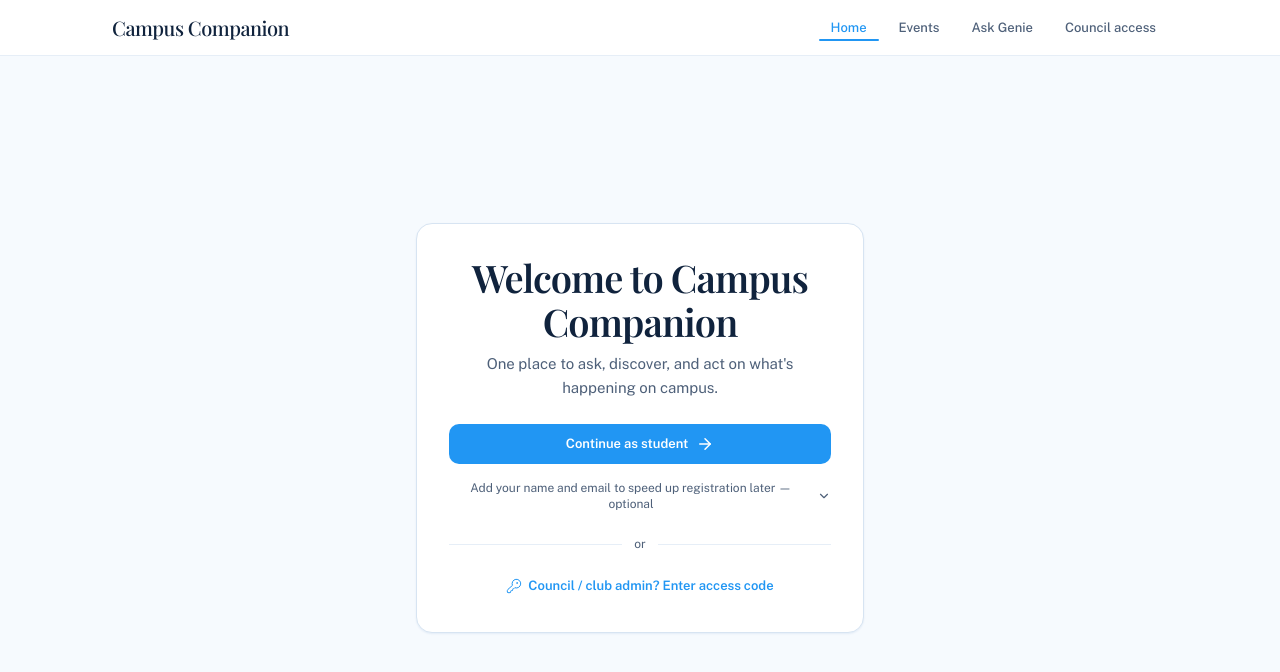
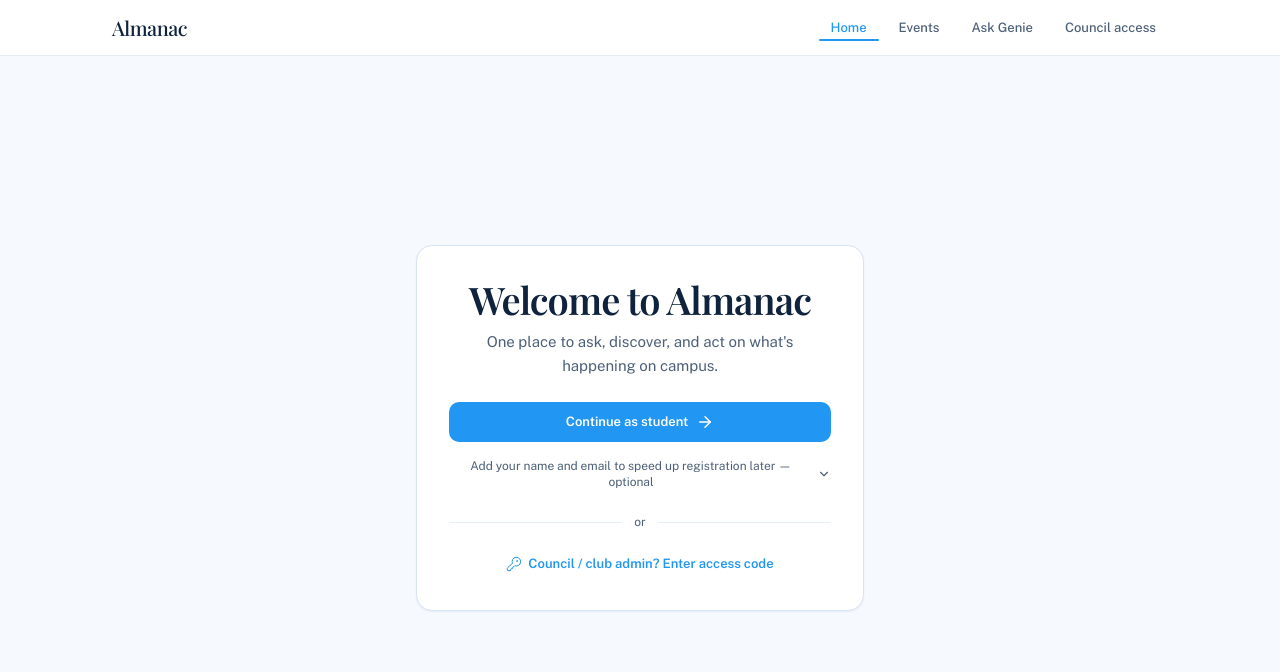
Before and after one commit to rahul-ez/almanac, a React (Vite) app in the folder frontend/: page / in a window 1280 px wide. Shown: the top 672 px of the page. Built offline with nearby package versions, Linux system fonts and the light colour scheme; no server answers; a web font is replaced by a local one.

Commit message:
feat(branding): rename application to Almanac across UI and masthead

```diff
--- a/frontend/src/components/layout/TopBar.tsx
+++ b/frontend/src/components/layout/TopBar.tsx
@@ -51,7 +51,7 @@ export function TopBar() {
             }}
             className="font-display text-h2 font-medium text-text hover:text-primary transition-colors duration-fast ease-standard flex-shrink-0 focus-visible:outline-none focus-visible:ring-2 focus-visible:ring-primary rounded-sm tracking-tight"
           >
-            Campus Companion
+            Almanac
           </a>
 
           {/* Primary navigation — 4 items inline */}
--- a/frontend/src/pages/Entry.tsx
+++ b/frontend/src/pages/Entry.tsx
@@ -71,7 +71,7 @@ export function Entry() {
         {/* Welcome header */}
         <div className="text-center flex flex-col gap-2">
           <h1 className="font-display text-display font-semibold text-text tracking-tight">
-            Welcome to Campus Companion
+            Welcome to Almanac
           </h1>
           <p className="text-body text-text-muted">
             One place to ask, discover, and act on what's happening on campus.
```
